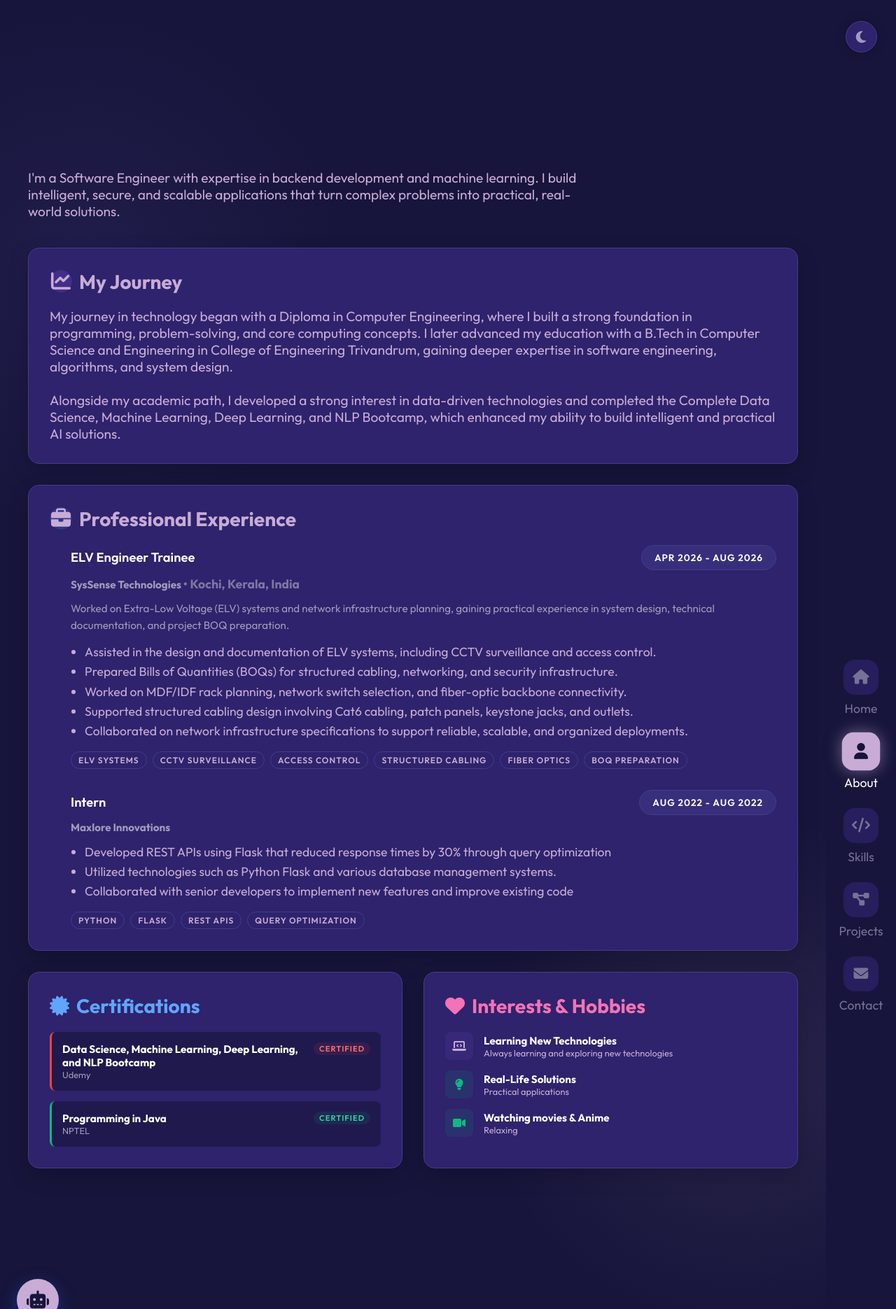
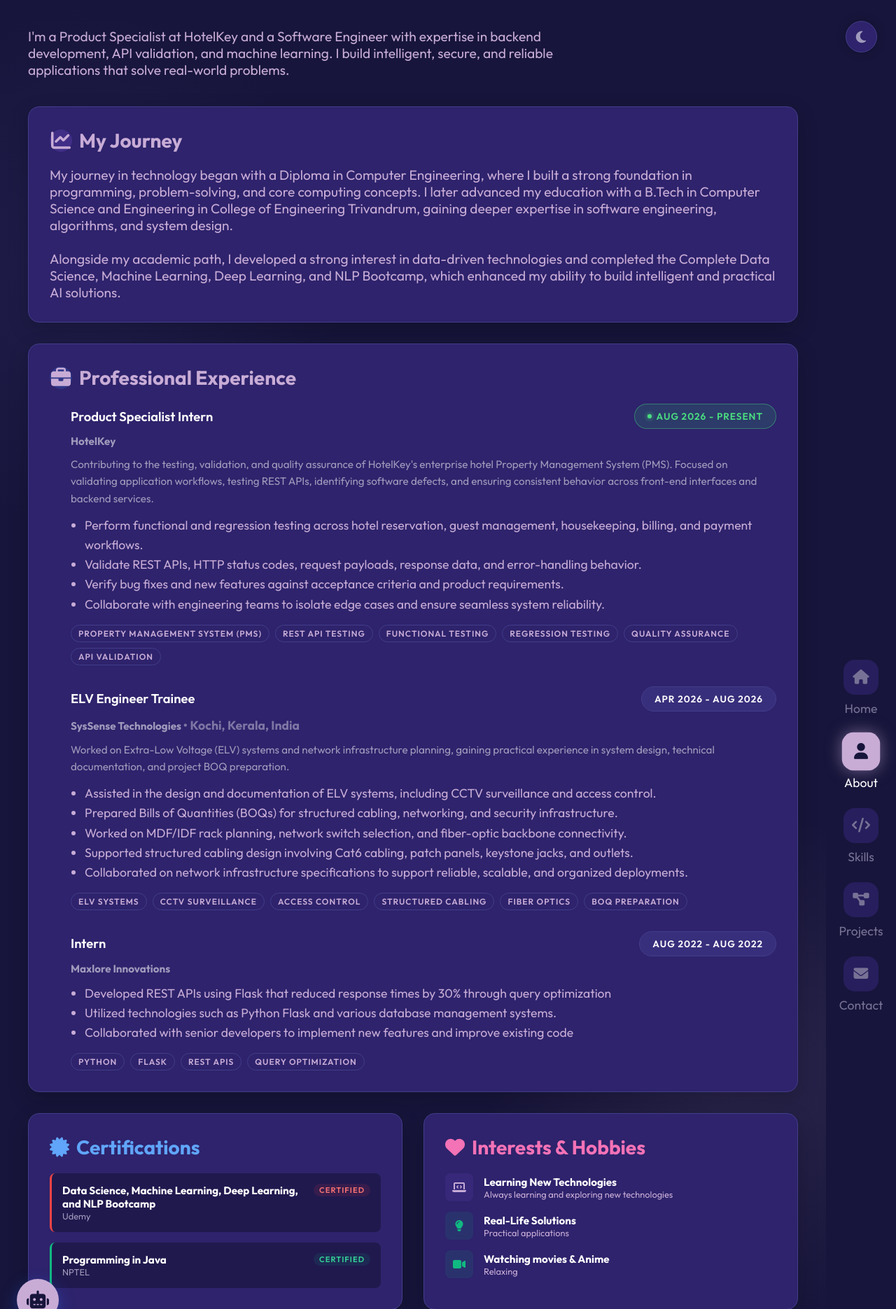
Before and after one commit to irshadmuhammed/portfolio, a Django app: page /about/ in a window 1280 px wide. Shown: the top 1871 px of the page at 70% size. Run offline with Django 5.2, Linux system fonts and the light colour scheme.

Commit message:
Add current role as Product Specialist Intern at HotelKey across website and AI chatbot

```diff
--- a/chatbot/api.py
+++ b/chatbot/api.py
@@ -24,7 +24,7 @@ OPENROUTER_URL = "https://openrouter.ai/api/v1/chat/completions"
 OPENROUTER_MODEL = "openrouter/free"
 
 PORTFOLIO_KNOWLEDGE = """
-Muhammed Irshad M is a Machine Learning & Software Engineer based in Kerala, India.
+Muhammed Irshad M is a Product Specialist Intern at HotelKey and a Software Engineer based in Kerala, India.
 
 Contact:
 - Email: irshadmm16@gmail.com
@@ -56,6 +56,7 @@ PROJECTS:
    GitHub: https://github.com/irshadmuhammed/StudenPerformance
 
 SKILLS:
+- Product & Quality Assurance: Hotel Property Management System (PMS), REST API Testing, Functional & Regression Testing, Defect Tracking, API Validation
 - Machine Learning & AI: PyTorch, TensorFlow, Scikit-learn, LangChain, RAG, Vector Databases
 - Backend Development: Django, Flask, Python, REST APIs
 - Networking & ELV: ELV Systems, CCTV Surveillance, Access Control, Structured Cabling, Fiber Optics, Rack Design, BOQ Preparation
@@ -63,7 +64,14 @@ SKILLS:
 - Tools & Platforms: Git, GitHub, SQLite, PostgreSQL
 
 EXPERIENCE:
-1. ELV Engineer Trainee at SysSense Technologies (April 2026 - August 2026) | Kochi, Kerala, India
+1. Product Specialist Intern at HotelKey (August 2026 - Present)
+   - Contributes to the testing, validation, and quality assurance of hotel Property Management System (PMS).
+   - Performs functional and regression testing across hotel reservation, guest management, housekeeping, billing, and payment workflows.
+   - Validates REST APIs, HTTP status codes, request payloads, response data, and error-handling behavior.
+   - Verifies bug fixes and new features against acceptance criteria and product requirements.
+   - Technologies & Skills: Property Management System (PMS), REST API Testing, Functional Testing, Regression Testing, Quality Assurance, API Validation.
+
+2. ELV Engineer Trainee at SysSense Technologies (April 2026 - August 2026) | Kochi, Kerala, India
    - Worked on Extra-Low Voltage (ELV) systems and network infrastructure planning.
    - Assisted in design and documentation of ELV systems, including CCTV surveillance and access control systems.
    - Prepared Bills of Quantities (BOQs) for structured cabling, networking, and security infrastructure.
@@ -71,7 +79,7 @@ EXPERIENCE:
    - Supported structured cabling design involving Cat6 cabling, patch panels, keystone jacks, and outlets.
    - Technologies: ELV Systems, CCTV Surveillance, Access Control, Structured Cabling, Fiber Optics, BOQ Preparation.
 
-2. Software Intern at Maxlore Innovations (August 2022)
+3. Software Intern at Maxlore Innovations (August 2022)
    - Developed REST APIs using Flask that reduced response times by 30% through query optimization.
    - Utilized Python, Flask, and database management systems; collaborated with senior developers.
 
--- a/templates/about/about.html
+++ b/templates/about/about.html
@@ -7,8 +7,7 @@
 
     <div class="intro-text" style="margin-bottom: 40px;">
         <p style="font-size: 1.2rem; max-width: 800px;">
-            I'm a Software Engineer with expertise in backend development and machine learning. I build intelligent,
-            secure, and scalable applications that turn complex problems into practical, real-world solutions.
+            I'm a Product Specialist at HotelKey and a Software Engineer with expertise in backend development, API validation, and machine learning. I build intelligent, secure, and reliable applications that solve real-world problems.
         </p>
     </div>
 
@@ -43,6 +42,36 @@
             </div>
             Professional Experience
         </h3>
+
+        <!-- HotelKey -->
+        <div class="experience-item"
+            style="border-left: 2px solid var(--accent-blue); padding-left: 20px; margin-left: 10px; margin-bottom: 30px;">
+            <div style="display: flex; align-items: center; justify-content: space-between; flex-wrap: wrap; gap: 10px; margin-bottom: 8px;">
+                <h4 style="color: var(--text-white); font-size: 1.15rem; font-weight: 600;">Product Specialist Intern</h4>
+                <span class="pill" style="background: rgba(34, 197, 94, 0.15); color: #4ade80; border: 1px solid rgba(74, 222, 128, 0.4); display: inline-flex; align-items: center; gap: 6px;">
+                    <span style="width: 6px; height: 6px; border-radius: 50%; background: #4ade80; box-shadow: 0 0 6px #4ade80;"></span>
+                    Aug 2026 - Present
+                </span>
+            </div>
+            <h5 style="color: var(--text-muted); margin-bottom: 12px; font-size: 0.95rem;">HotelKey</h5>
+            <p style="color: var(--text-muted); font-size: 0.95rem; margin-bottom: 12px; line-height: 1.6;">
+                Contributing to the testing, validation, and quality assurance of HotelKey's enterprise hotel Property Management System (PMS). Focused on validating application workflows, testing REST APIs, identifying software defects, and ensuring consistent behavior across front-end interfaces and backend services.
+            </p>
+            <ul style="list-style-type: disc; margin-left: 20px; color: var(--text-gray); margin-bottom: 15px; line-height: 1.6;">
+                <li>Perform functional and regression testing across hotel reservation, guest management, housekeeping, billing, and payment workflows.</li>
+                <li>Validate REST APIs, HTTP status codes, request payloads, response data, and error-handling behavior.</li>
+                <li>Verify bug fixes and new features against acceptance criteria and product requirements.</li>
+                <li>Collaborate with engineering teams to isolate edge cases and ensure seamless system reliability.</li>
+            </ul>
+            <div style="display: flex; flex-wrap: wrap; gap: 8px;">
+                <span class="pill" style="background: rgba(46, 35, 108, 0.4); color: var(--accent-primary); border: 1px solid var(--accent-secondary); font-size: 0.75rem; padding: 4px 10px;">Property Management System (PMS)</span>
+                <span class="pill" style="background: rgba(46, 35, 108, 0.4); color: var(--accent-primary); border: 1px solid var(--accent-secondary); font-size: 0.75rem; padding: 4px 10px;">REST API Testing</span>
+                <span class="pill" style="background: rgba(46, 35, 108, 0.4); color: var(--accent-primary); border: 1px solid var(--accent-secondary); font-size: 0.75rem; padding: 4px 10px;">Functional Testing</span>
+                <span class="pill" style="background: rgba(46, 35, 108, 0.4); color: var(--accent-primary); border: 1px solid var(--accent-secondary); font-size: 0.75rem; padding: 4px 10px;">Regression Testing</span>
+                <span class="pill" style="background: rgba(46, 35, 108, 0.4); color: var(--accent-primary); border: 1px solid var(--accent-secondary); font-size: 0.75rem; padding: 4px 10px;">Quality Assurance</span>
+                <span class="pill" style="background: rgba(46, 35, 108, 0.4); color: var(--accent-primary); border: 1px solid var(--accent-secondary); font-size: 0.75rem; padding: 4px 10px;">API Validation</span>
+            </div>
+        </div>
 
         <!-- SysSense Technologies -->
         <div class="experience-item"
--- a/templates/home/home.html
+++ b/templates/home/home.html
@@ -65,7 +65,7 @@
 
     <h2 class="animate-slide-up delay-3"
         style="font-size: 2rem; color: var(--text-white); margin-bottom: 30px; font-weight: 600;">
-        <span style="color: var(--accent-primary);">Software Engineer</span>
+        <span style="color: var(--accent-primary);">Product Specialist</span> <span style="opacity: 0.4; font-weight: 300;">|</span> Software Engineer
     </h2>
 
     <div class="tagline-box animate-slide-up delay-4" style="max-width: 700px; margin: 0 auto 40px;">
```
